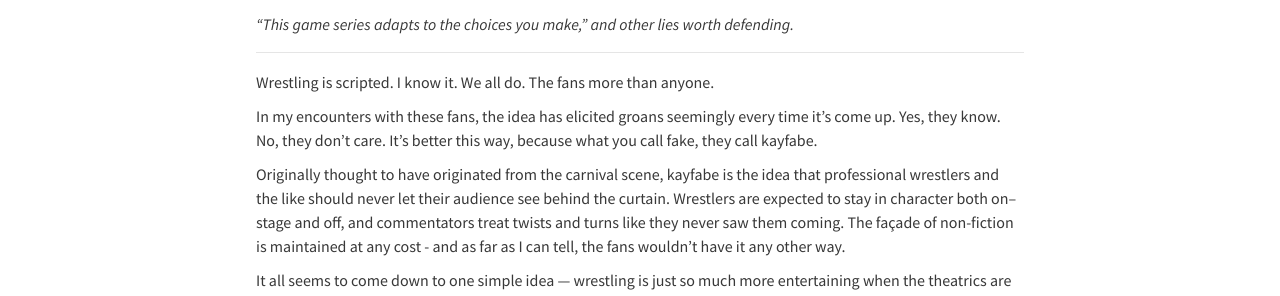
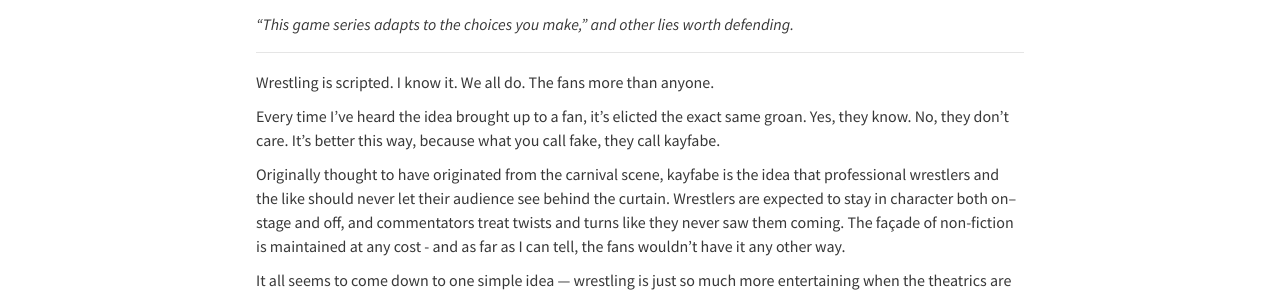
Before and after one commit to elliotherriman/website, a Jekyll site: the page built from _posts/2018-04-11-meaningful-choices-adjacent.markdown, in a window 1280 px wide. Shown: the part 233-529 px from the top of the page. Built offline with Jekyll 4.4.1, drawn with Linux system fonts in a browser that asks for light colours; nearby versions of some CDN libraries.

Commit message:
Update 2018-04-11-meaningful-choices-adjacent.markdown

```diff
--- a/_posts/2018-04-11-meaningful-choices-adjacent.markdown
+++ b/_posts/2018-04-11-meaningful-choices-adjacent.markdown
@@ -10,7 +10,7 @@ _"This game series adapts to the choices you make," and other lies worth defendi
 
 Wrestling is scripted. I know it. We all do. The fans more than anyone.
 
-In my encounters with these fans, the idea has elicited groans seemingly every time it's come up. Yes, they know. No, they don't care. It's better this way, because what you call fake, they call kayfabe.
+Every time I've heard the idea brought up to a fan, it's elicted the exact same groan. Yes, they know. No, they don't care. It's better this way, because what you call fake, they call kayfabe.
 
 Originally thought to have originated from the carnival scene, kayfabe is the idea that professional wrestlers and the like should never let their audience see behind the curtain. Wrestlers are expected to stay in character both on–stage and off, and commentators treat twists and turns like they never saw them coming. The façade of non-fiction is maintained at any cost - and as far as I can tell, the fans wouldn't have it any other way.
 
```
